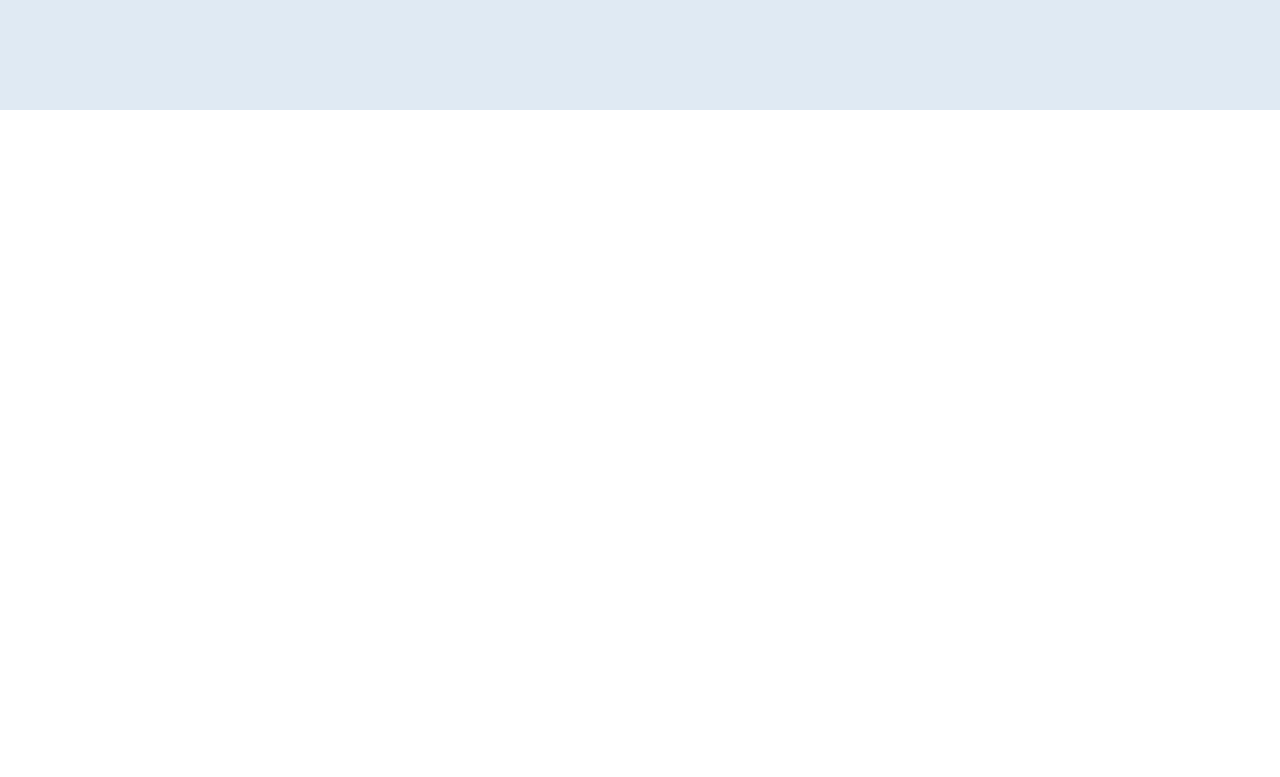
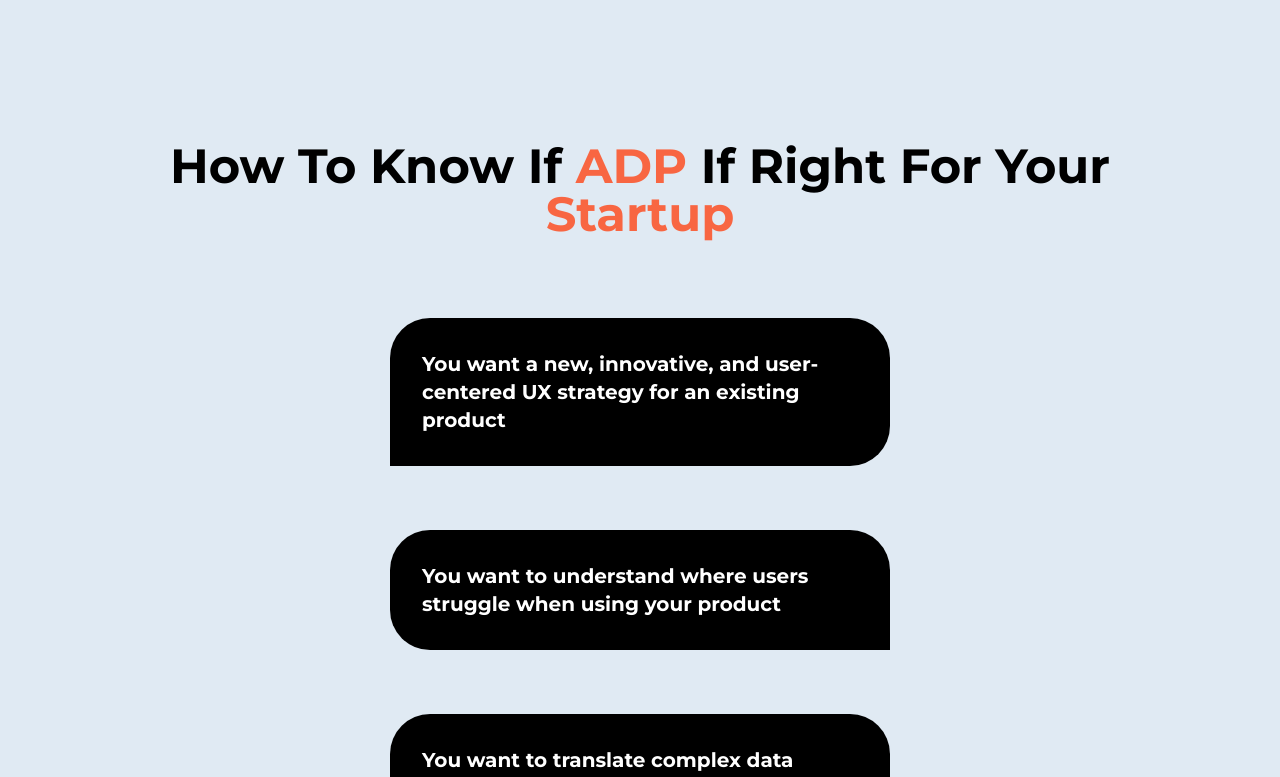
Before and after one commit to medagui1/saas, a React (Vite) app: page / in a window 1280 px wide. Shown: the part 9520-10297 px from the top of the page. Before the commit the page ends 9630 px from the top, so only its background shows below. Built offline with nearby package versions, Linux system fonts and the light colour scheme.

Commit message:
adding the decision making section

```diff
--- a/src/App.jsx
+++ b/src/App.jsx
@@ -8,6 +8,7 @@
 import Promotion from './sections/Promotion'
 import BusinessInsights from './sections/BusinessInsights'
 import Plans from './sections/Plans'
+import DecisionMaking from './sections/DecisionMaking'
 
 function App() {
   const [count, setCount] = useState(0)
@@ -20,6 +21,7 @@
       <Promotion />
       <BusinessInsights />
       <Plans />
+      <DecisionMaking />
     </main>
   )
 }
--- /dev/null
+++ b/src/components/Decision.jsx
@@ -0,0 +1,17 @@
+import React from "react";
+
+const Decision = ({ decision, isLeft }) => {
+  return (
+    <div
+      className={`${
+        isLeft
+          ? "rounded-r-[40px] rounded-tl-[40px] max-sm:rounded-r-[20px] max-sm:rounded-tl-[20px]"
+          : "rounded-l-[40px] rounded-tr-[40px] max-sm:rounded-l-[20px] max-sm:rounded-tr-[20px]"
+      } bg-black text-white pr-16 pl-8 py-8 max-sm:pr-8 max-sm:pl-4 max-sm:py-4 max-w-[500px] hover:bg-secondary transition `}
+    >
+      <p className="font-bold text-start text-xl max-sm:text-sm"> {decision} </p>
+    </div>
+  );
+};
+
+export default Decision;
--- a/src/constants/index.js
+++ b/src/constants/index.js
@@ -179,3 +179,12 @@
   },
 
 ]
+
+export const decision_making_list = [
+  "You want a new, innovative, and user-centered UX strategy for an existing product",
+  "You want to understand where users struggle when using your product",
+  "You want to translate complex data into an easy-to-understand dashboard",
+  "You need additional design resources that synergize with your (already) amazing design team",
+  "You‘re researching how UX can impact you business growth",
+  "You want to understand your users and design products that meet their needs"
+]
--- /dev/null
+++ b/src/sections/DecisionMaking.jsx
@@ -0,0 +1,26 @@
+import React from "react";
+import Insight from "../components/Insight";
+import Review from "../components/Review";
+import { decision_making_list, reviews, selling_points } from "../constants";
+import { insights } from "./BusinessInsights";
+import Button from "../components/Button";
+import SellingPoint from "../components/SellingPoint";
+import Decision from "../components/Decision";
+
+const DecisionMaking = () => {
+  return (
+    <section className="py-8 px-32 max-lg:px-4 max-sm:py-4 max-lg:py-16 flex flex-col justify-center items-center">
+      <h2 className="text-5xl max-sm:text-2xl font-bold capitalize  mb-20 max-sm:mb-4 max-lg:mb-6">
+        How to know if <span className="text-secondary">ADP</span> if right for your {" "}
+        <span className="text-secondary">startup</span>
+      </h2>
+      <div className="flex flex-wrap gap-16 mx-20 justify-center items-stretch max-sm:mx-4 max-sm:gap-4 max-lg:gap-8">
+        {decision_making_list.map((decision, index) => (
+            <Decision key={decision} decision={decision} isLeft={index % 2 === 0 ? true : false}/>
+        ))}
+      </div>
+    </section>
+  );
+};
+
+export default DecisionMaking;
```
